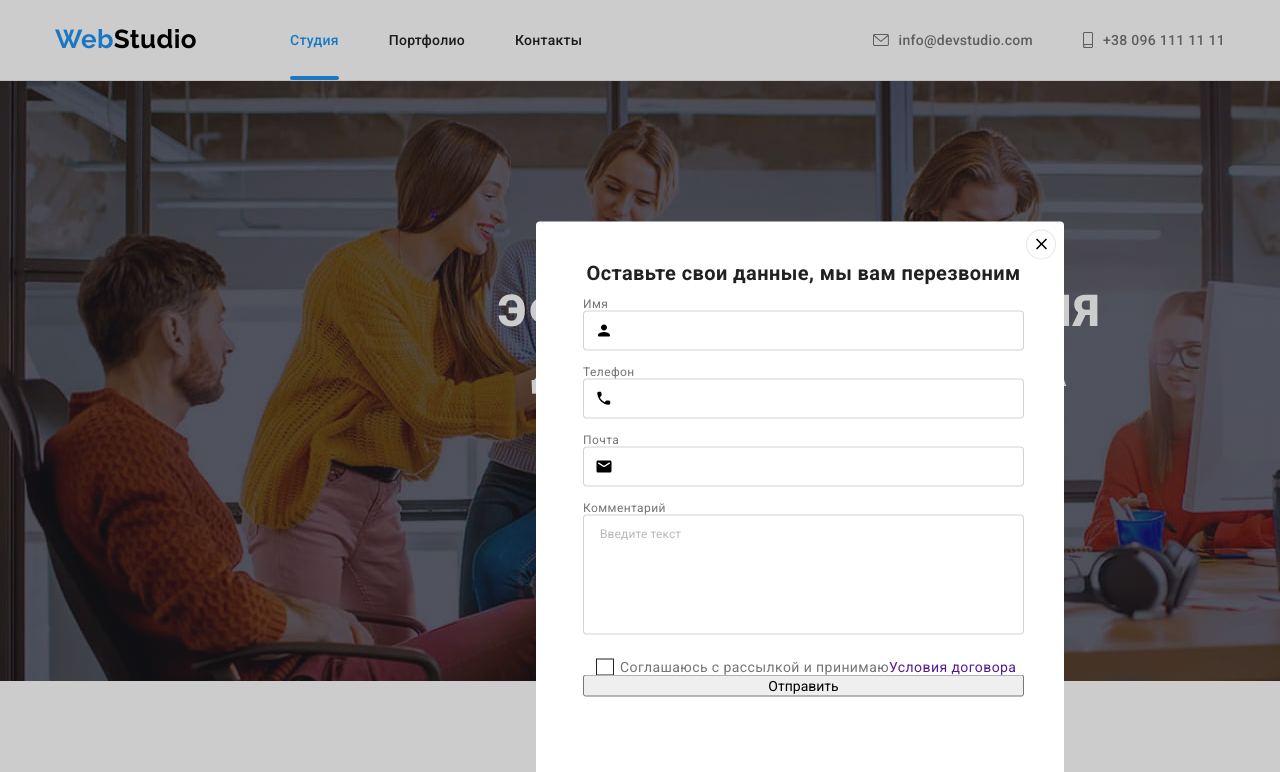
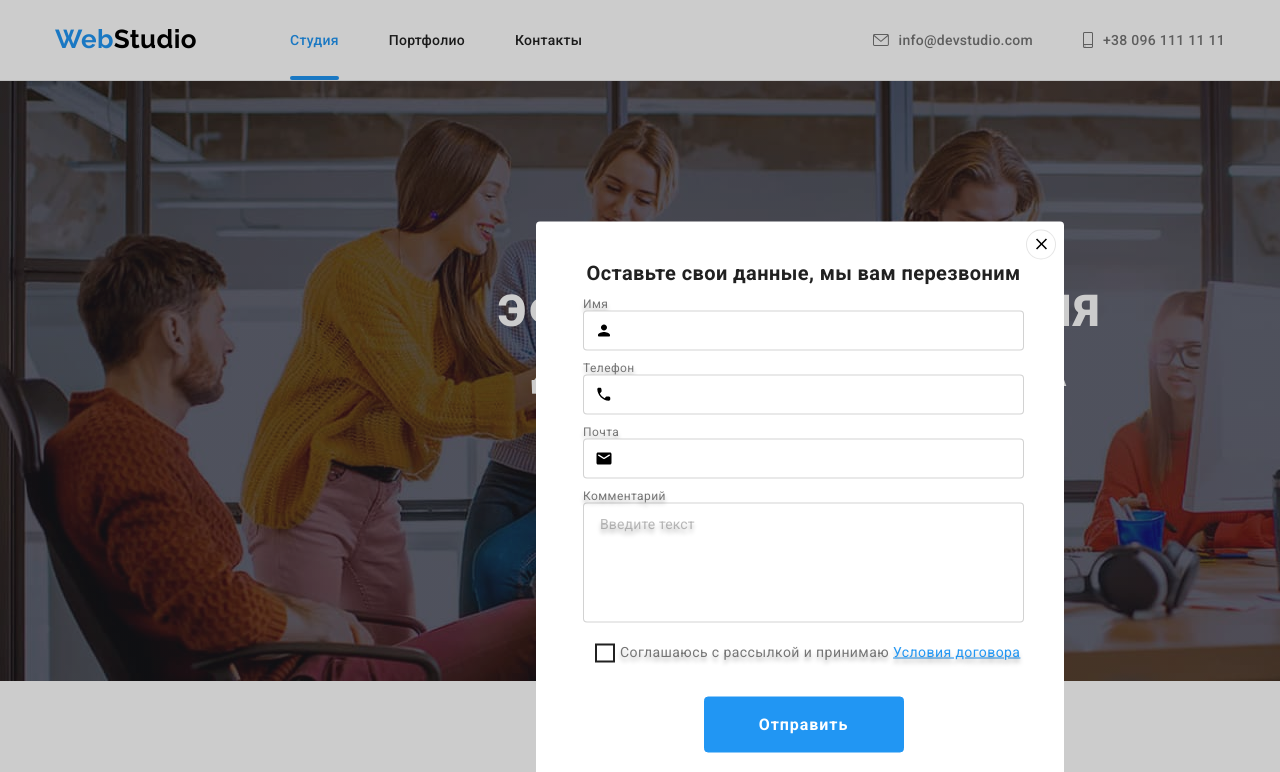
Before and after one commit to oleksiykanayev/goit-markup-hw-06, a plain HTML site: page index.html in a window 1280 px wide. Both pictures are taken after a click on the button "Заказать услугу". Shown: the top 772 px of the page. Drawn offline with nearby package versions, Linux system fonts and the light colour scheme.

Commit message:
изменяет код

```diff
--- a/css/styles.css
+++ b/css/styles.css
@@ -257,9 +257,9 @@ transform: translate(-50%, -50%) scale(1.2);
   cursor: pointer;
 }
 .modal-form-input-label {
-  margin-bottom: 4px;
   font-size: 12px;
   line-height: 1.172;
+  text-shadow: 0px 4px 4px rgba(0, 0, 0, 0.25);
 }
 
 .modal-form-input-wrapper {
@@ -274,6 +274,7 @@ transform: translate(-50%, -50%) scale(1.2);
 .modal-form-input:focus {
   outline: none;
   border-color: var(--accent-color);
+  box-shadow: 0px 2px 1px rgba(0, 0, 0, 0.2), 0px 1px 1px rgba(0, 0, 0, 0.14), 0px 1px 3px rgba(0, 0, 0, 0.12);
 }
 
 .modal-form-icon {
@@ -297,24 +298,29 @@ transform: translate(-50%, -50%) scale(1.2);
   resize: none;
   transition: border-color 250ms var(--cubic-effect);
   padding: 12px 16px;
-  margin-bottom: 20px;
+  margin-bottom: 18px;
   cursor: pointer;
 }
 
 .modal-form-message:focus {
   outline: none;
   border-color: var(--accent-color);
+  box-shadow: 0px 2px 1px rgba(0, 0, 0, 0.2), 0px 1px 1px rgba(0, 0, 0, 0.14), 0px 1px 3px rgba(0, 0, 0, 0.12);
 }
 
 .modal-form-message::placeholder {
   color: rgba(117, 117, 117, 0.5);
+  letter-spacing: 0.01em;
+  text-shadow: 0px 4px 4px rgba(0, 0, 0, 0.25);
+  font-size: 14px;
+  line-height: 1.143;
 }
 
 .modal-form-label-policy::before {
   display: inline-block;
   width: 16px;
   height: 15px;
-  outline: 1px solid var(--sec-textcolor);
+  outline: 2px solid var(--sec-textcolor);
   content: "";
   margin-left: 14px;
   margin-right: 7px;
@@ -322,12 +328,10 @@ transform: translate(-50%, -50%) scale(1.2);
 
 .modal-form-check-policy:checked + .modal-form-label-policy::before {
   background-image: url(../image/check.svg);
+  outline: none;
+  cursor: pointer;
 }
 
-.modal-form-check-policy:focus + .modal-form-label-policy::before {
-  ;
-
-}
 .visually-hidden {
   position: absolute !important;
   clip: rect(1px 1px 1px 1px); /* IE6, IE7 */
@@ -343,8 +347,38 @@ transform: translate(-50%, -50%) scale(1.2);
   display: flex;
   align-items: center;
   flex-wrap: wrap;
+  line-height: 1.71;
+  text-shadow: 0px 4px 4px rgba(0, 0, 0, 0.25);
+  margin-bottom: 32px;
+}
+.modal-form-link {
+  color: var(--accent-color);
+  text-decoration: underline;
+  margin-left: 4px;
 }
 
+.modal-form-btn {
+  display: flex;
+  align-items: center;
+  justify-content: center;
+  min-width: 200px;
+  min-height: 50px;
+  border: 1px solid var(--accent-color);
+  border-radius: 4px;
+  padding: 12px 16px;
+  font-weight: 700;
+  font-size: 16px;
+  line-height: 1.875;
+  letter-spacing: 0.06em;
+  color: var(--main-lite-color);
+  background-color: var(--accent-color);
+  cursor: pointer;
+  align-self: center;
+}
+
+.modal-form-btn:focus {
+ box-shadow: 0px 2px 1px rgba(0, 0, 0, 0.2), 0px 1px 1px rgba(0, 0, 0, 0.14), 0px 1px 3px rgba(0, 0, 0, 0.12);
+}
  .button-close {
   display: block;
   position: absolute;
--- a/index.html
+++ b/index.html
@@ -79,9 +79,9 @@
           <textarea id="" name=user-message" class="modal-form-message" placeholder="Введите текст"></textarea></label>
 
           <input type="checkbox" name="user-policy" id="policy-check" class="modal-form-check-policy visually-hidden">
-          <label for="policy-check" class="modal-form-label-policy">Соглашаюсь с рассылкой и принимаю <a href="">Условия договора</a></label>
+          <label for="policy-check" class="modal-form-label-policy">Соглашаюсь с рассылкой и принимаю<a href="" class="modal-form-link">Условия договора</a></label>
 
-          <button type="submit" class="modal-form-button">Отправить</button>
+          <button type="submit" class="modal-form-btn">Отправить</button>
         </form>
       </div>
          </div>
```
